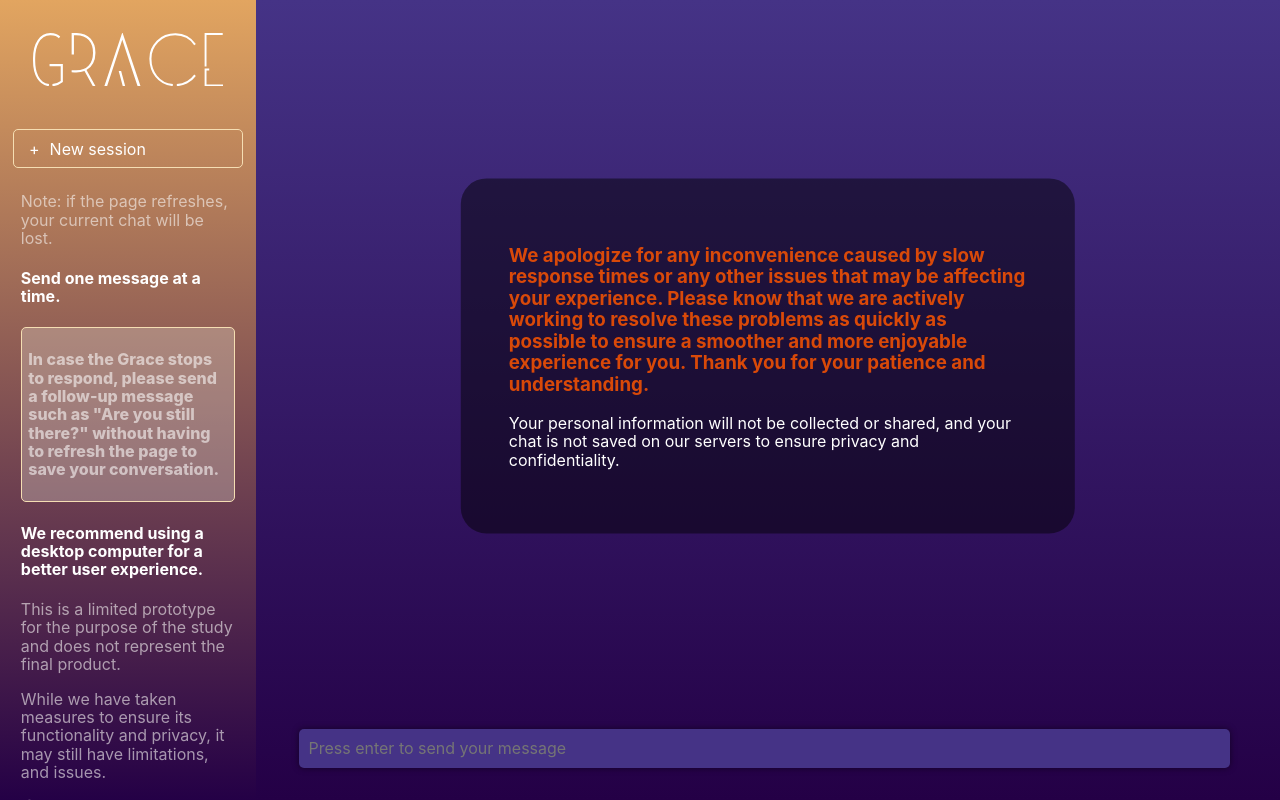
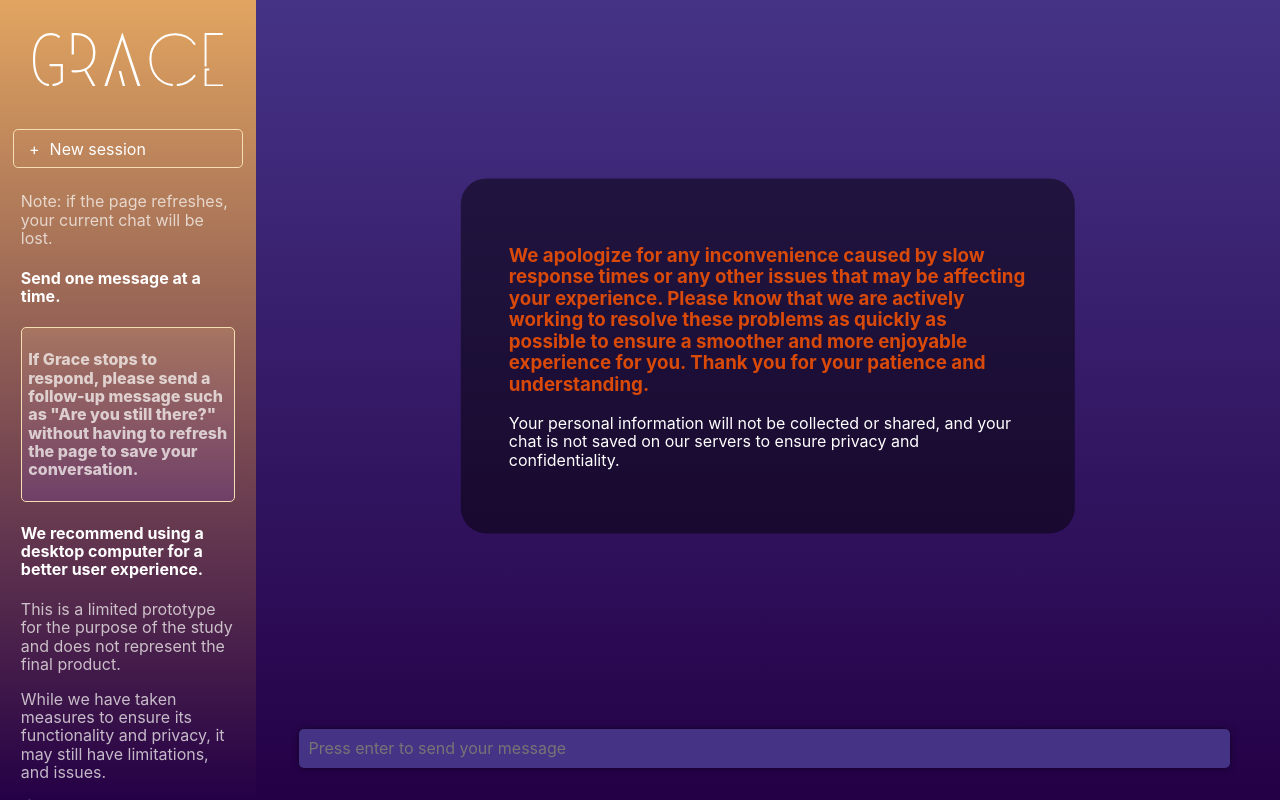
Before and after one commit to M-Ghaith/grace-prototype-v2, a React (Create React App) app in the folder client/: page / in a window 1280 px wide. Built offline with nearby package versions, Linux system fonts and the light colour scheme.

Commit message:
update layout text font

```diff
--- a/client/src/App.css
+++ b/client/src/App.css
@@ -36,10 +36,12 @@
 }
 .letop{
   border: 1px solid wheat;
-  background-color: rgba(229, 224, 209, 0.314);
+  background-color: rgba(255, 255, 255, 0.065);
   border-radius: 5px;
   padding: 3%;
   font-weight: 800;
+  background-image: linear-gradient(#e2a5602b, #5b139f31);
+
 }
 
 .side-menu-button{
@@ -224,7 +226,7 @@
     margin-bottom: 20px;
   }
   .info-session p{
-    color: rgba(250, 248, 246, 0.592);
+    color: rgba(250, 248, 246, 0.738);
   }
   .info-session a {
     color: white;
--- a/client/src/App.js
+++ b/client/src/App.js
@@ -71,7 +71,7 @@ function App() {
         <div className='info-session'>
           <p>Note: if the page refreshes, your current chat will be lost.</p>
           <h4>Send one message at a time.</h4>
-          <div className='letop'><p>In case the Grace stops to respond, please send a follow-up message such as "Are you still there?" without having to refresh the page to save your conversation.</p></div>
+          <div className='letop'><p>If Grace stops to respond, please send a follow-up message such as "Are you still there?" without having to refresh the page to save your conversation.</p></div>
           <h4>We recommend using a desktop computer for a better user experience.</h4>
           <p>This is a limited prototype for the purpose of the study and does not represent the final product.</p>
           <p>While we have taken measures to ensure its functionality and privacy, it may still have limitations, and issues.</p>
```
